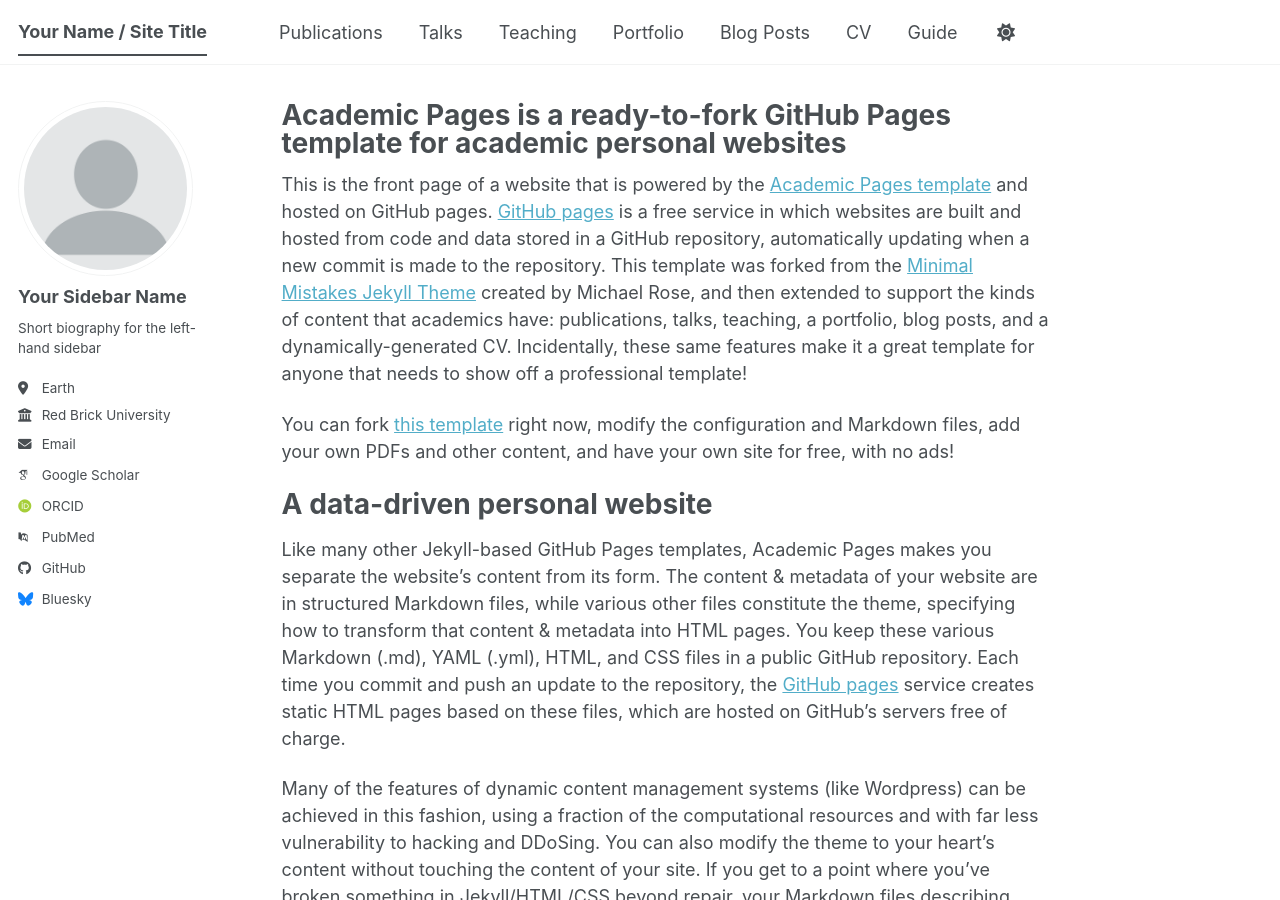
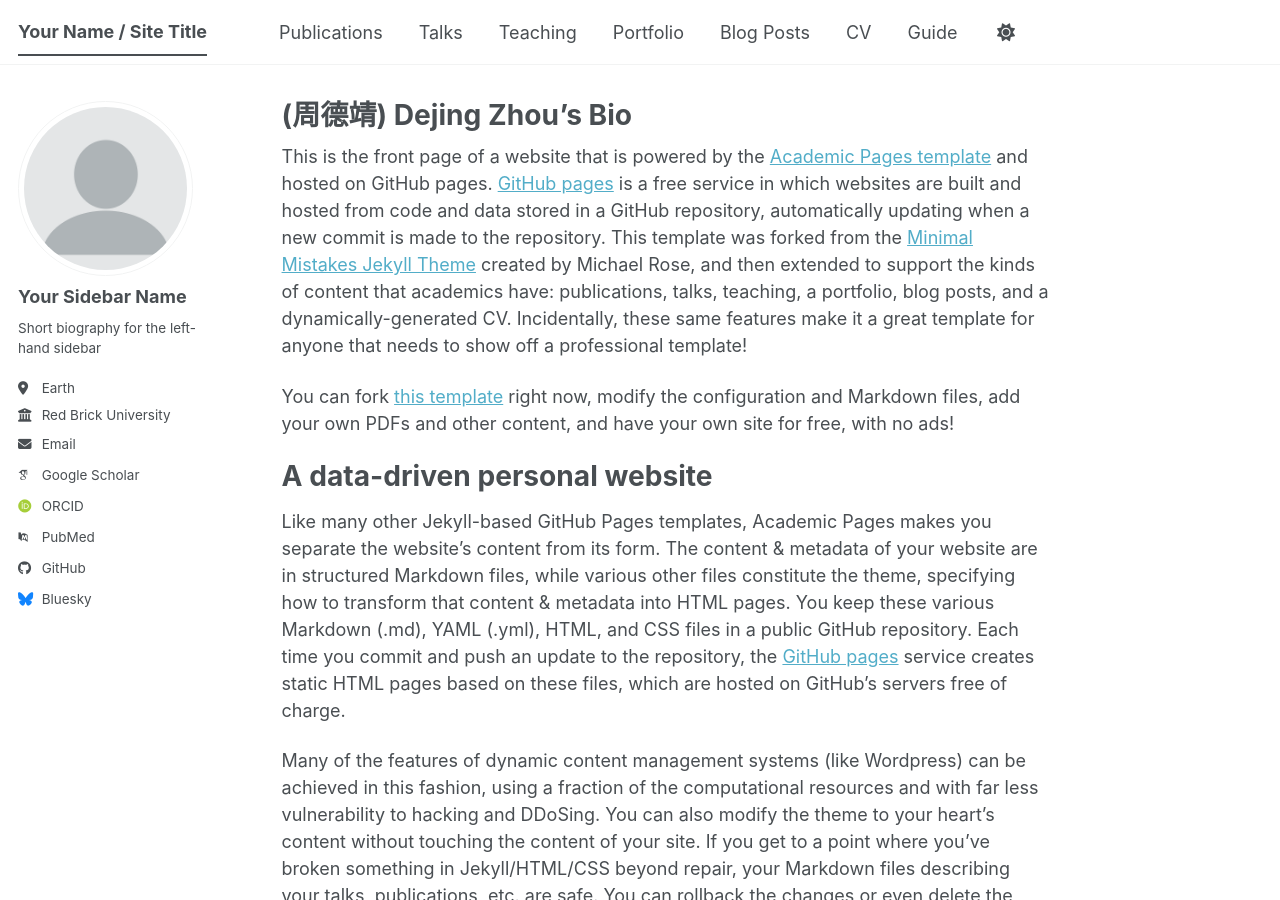
Before and after one commit to chouchouiio/Chouchouiio.github.io, a Jekyll site: the page built from _pages/about.md, in a window 1280 px wide and 900 px high. Built offline with Jekyll 4.4.1, drawn with Linux system fonts in a browser that asks for light colours; some web fonts are replaced; a script bundle is joined from its source files by our own code; library files that are not in the unit come from our copies.

Commit message:
Update about.md

```diff
--- a/_pages/about.md
+++ b/_pages/about.md
@@ -1,6 +1,6 @@
 ---
 permalink: /
-title: "Academic Pages is a ready-to-fork GitHub Pages template for academic personal websites"
+title: "(周德靖) Dejing Zhou's Bio"
 author_profile: true
 redirect_from:
   - /about/
```
